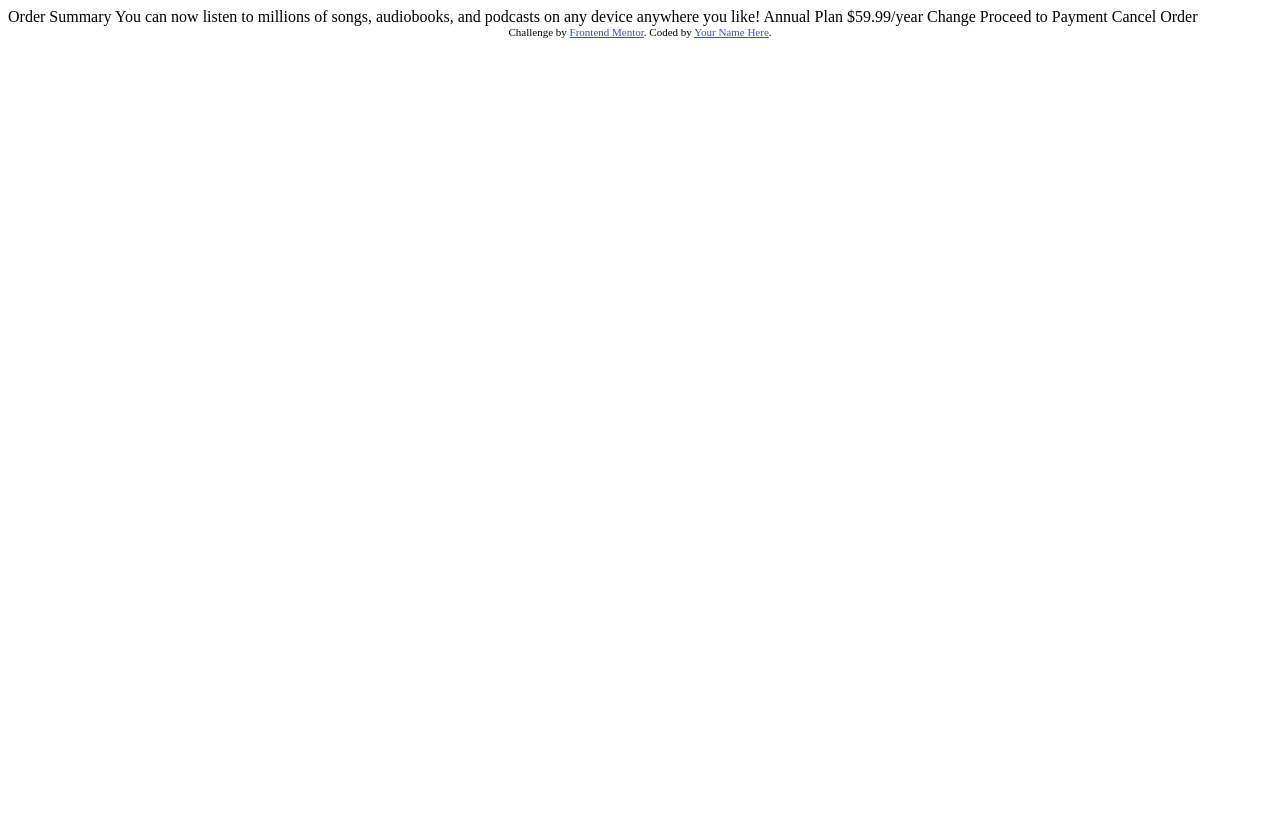
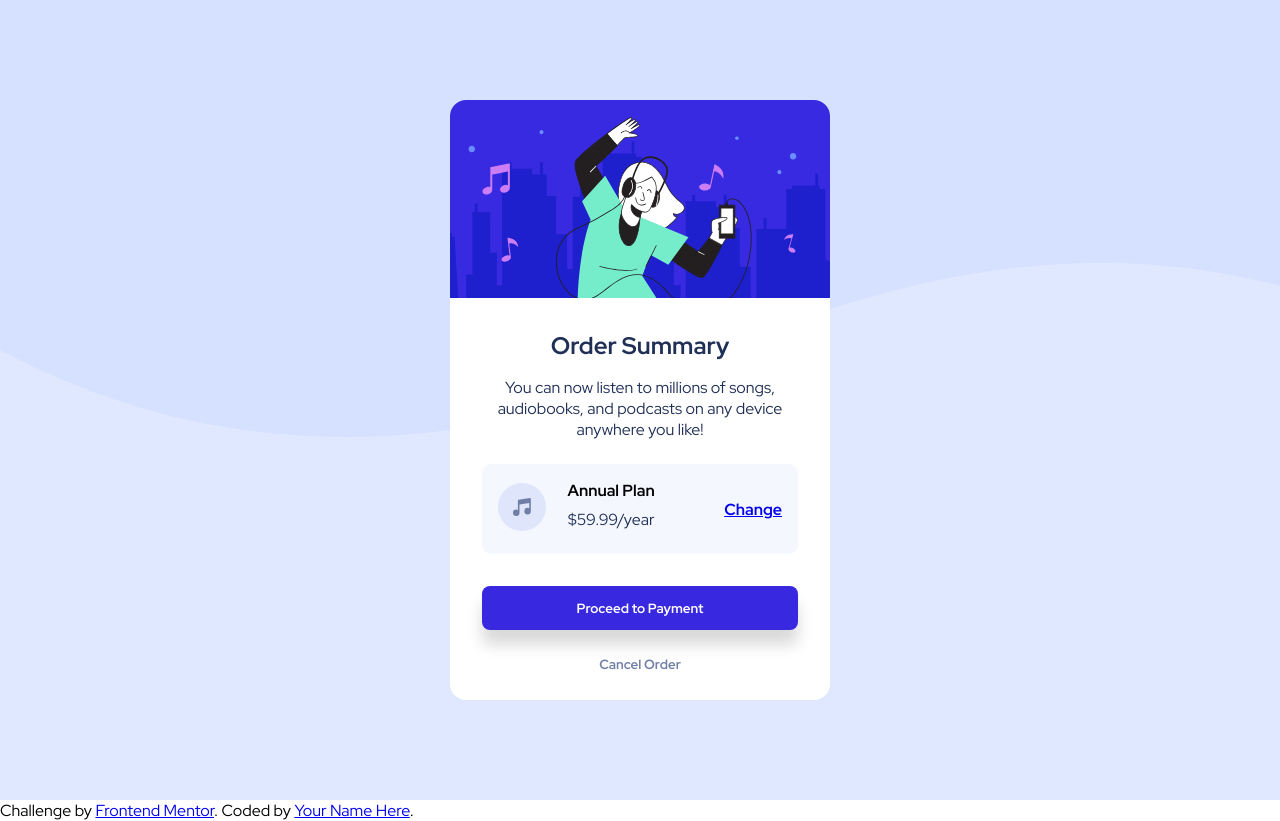
Before and after one commit to DanielOmehe/order-summary-component, a plain HTML site: page index.html in a window 1280 px wide. Before the commit the page ends 800 px from the top, so only its background shows below. Drawn offline with Linux system fonts and the light colour scheme.

Commit message:
Desktop design complete

```diff
--- a/index.css
+++ b/index.css
@@ -7,6 +7,7 @@
     --pale-blue-secondary: hsl(225, 100%, 98%);
     --blue-secondary: hsl(224, 23%, 55%);
     --dark-blue-secondary: hsl(223, 47%, 23%);
+    --bright-blue-secondary: hsl(245, 75%, 62%);
 
     --size: 1rem;
 
@@ -19,3 +20,152 @@
     box-sizing: border-box;
     font-family: var(--primary-font);
 }
+
+.order-summary-wrapper{
+    width: 100%;
+    height: 100vh;
+    background-color: var(--pale-blue-primary);
+    background-image: url("/images/pattern-background-desktop.svg");
+    background-repeat: no-repeat;
+    display: flex;
+    align-items: center;
+    justify-content: center;
+}
+
+.order-summary{
+    width: 380px;
+    background: #fff;
+    height: 600px;
+    display: flex;
+    flex-direction: column;
+    border-radius: 1rem;
+    overflow: hidden;
+}
+
+.order-summary-image{
+    width: 100%;
+    height: 33%;
+    background-image: url("/images/illustration-hero.svg");
+    background-position: top;
+    background-size: cover;
+}
+
+.order-summary-details{
+    padding: 2rem;
+    height: 67%;
+    text-align: center;
+}
+
+.order-summary-details h1{
+    font-size: 1.5rem;
+    color: var(--dark-blue-secondary);
+    margin-bottom: 1rem;
+}
+
+.order-summary-details p{
+    color: var(--dark-blue-secondary);
+    margin-bottom: 1.5rem;
+}
+
+.order-pricing{
+    display: flex;
+    align-items: center;
+    justify-content: space-between;
+    width: 100%;
+    padding: 1rem 0;
+    background-color: var(--pale-blue-secondary);
+    padding: 1rem;
+    border-radius: .6rem;
+    margin-bottom: 2rem;
+}
+
+.music-image{
+    grid-column: 1/2;
+}
+
+.order-plan{
+    margin-left: 1rem;
+    margin-right: 3rem;
+    height: 100%;
+    grid-column: 2/4;
+    margin-bottom: -1rem;
+}
+
+.order-plan h3{
+    font-size: var(--size);
+    margin-bottom: .5rem;
+}
+
+.order-plan p{
+    font-size: var(--size);
+}
+
+.order-pricing a{
+    grid-column: 4/5;
+    margin-left: 1rem;
+    font-weight: bold;
+    font-size: var(--size);
+}
+
+.order-pricing a:hover{
+    text-decoration: none;
+}
+
+.order-btn{
+    width: 100%;
+    display: flex;
+    flex-direction: column;
+    height: fit-content;
+    gap: .8rem;
+}
+
+.order-btn button{
+    width: 100%;
+    padding: .8rem 0;
+    cursor: pointer;
+    border: none;
+    outline: none;
+    font-weight: bold;
+}
+
+.order-btn button:first-child{
+    background-color: var(--bright-blue-primary);
+    color: #fff;
+    box-shadow: 0 15px 15px rgba(0,0,0,.15);
+    border-radius: .5rem;
+}
+
+.order-btn button:first-child:hover{
+   background-color: var(--bright-blue-secondary);
+}
+
+.order-btn button:last-child{
+    background: none;
+    color: var(--blue-secondary);
+}
+
+.order-btn button:last-child:hover{
+    color: var(--dark-blue-secondary);
+}
+
+@media only screen and (max-width: 375px){
+    .order-summary-wrapper{
+        padding: 1rem;
+    }
+
+    .order-summary-details{
+        padding: 1.5rem;
+    }
+
+    .order-plan h3{
+        font-size: .8rem;
+    }
+
+    .order-plan p{
+        font-size: .8rem;
+    }
+
+    .order-plan a{
+        font-size: .8rem;
+    }
+}
--- a/index.html
+++ b/index.html
@@ -1,37 +1,53 @@
 <!DOCTYPE html>
 <html lang="en">
   <head>
-  <meta charset="UTF-8">
-  <meta name="viewport" content="width=device-width, initial-scale=1.0"> <!-- displays site properly based on user's device -->
+    <meta charset="UTF-8" />
+    <meta name="viewport" content="width=device-width, initial-scale=1.0" />
+    <!-- displays site properly based on user's device -->
 
-  <link rel="icon" type="image/png" sizes="32x32" href="./images/favicon-32x32.png">
+    <link
+      rel="icon"
+      type="image/png"
+      sizes="32x32"
+      href="./images/favicon-32x32.png"
+    />
 
     <title>Frontend Mentor | Order summary card</title>
 
-  <!-- Feel free to remove these styles or customise in your own stylesheet 👍 -->
-  <style>
-    .attribution { font-size: 11px; text-align: center; }
-    .attribution a { color: hsl(228, 45%, 44%); }
-  </style>
+    <link rel="stylesheet" href="index.css">
   </head>
   <body>
-
-  Order Summary
-
-  You can now listen to millions of songs, audiobooks, and podcasts on any
-  device anywhere you like!
-
-  Annual Plan
-  $59.99/year
-
-  Change
-
-  Proceed to Payment
-  Cancel Order
-
-  <div class="attribution">
-    Challenge by <a href="https://www.frontendmentor.io?ref=challenge" target="_blank">Frontend Mentor</a>.
-    Coded by <a href="#">Your Name Here</a>.
+    <header class="order-summary-wrapper">
+      <section class="order-summary">
+        <div class="order-summary-image"></div>
+        <div class="order-summary-details">
+          <h1>Order Summary</h1>
+          <p>
+            You can now listen to millions of songs, audiobooks, and podcasts on
+            any device anywhere you like!
+          </p>
+          <div class="order-pricing">
+            <div class="music-image">
+              <img src="images/icon-music.svg" alt="" srcset="" />
             </div>
+            <div class="order-plan">
+              <h3>Annual Plan</h3>
+              <p>$59.99/year</p>
+            </div>
+            <a href="#">Change</a>
+          </div>
+          <div class="order-btn">
+            <button>Proceed to Payment</button>
+            <button>Cancel Order</button>
+          </div>
+        </div>
+      </section>
+    </header>
+    <footer class="attribution">
+      Challenge by
+      <a href="https://www.frontendmentor.io?ref=challenge" target="_blank"
+        >Frontend Mentor</a
+      >. Coded by <a href="#">Your Name Here</a>.
+    </footer>
   </body>
 </html>
```
Lines whose indentation alone changed are shown as unchanged.
